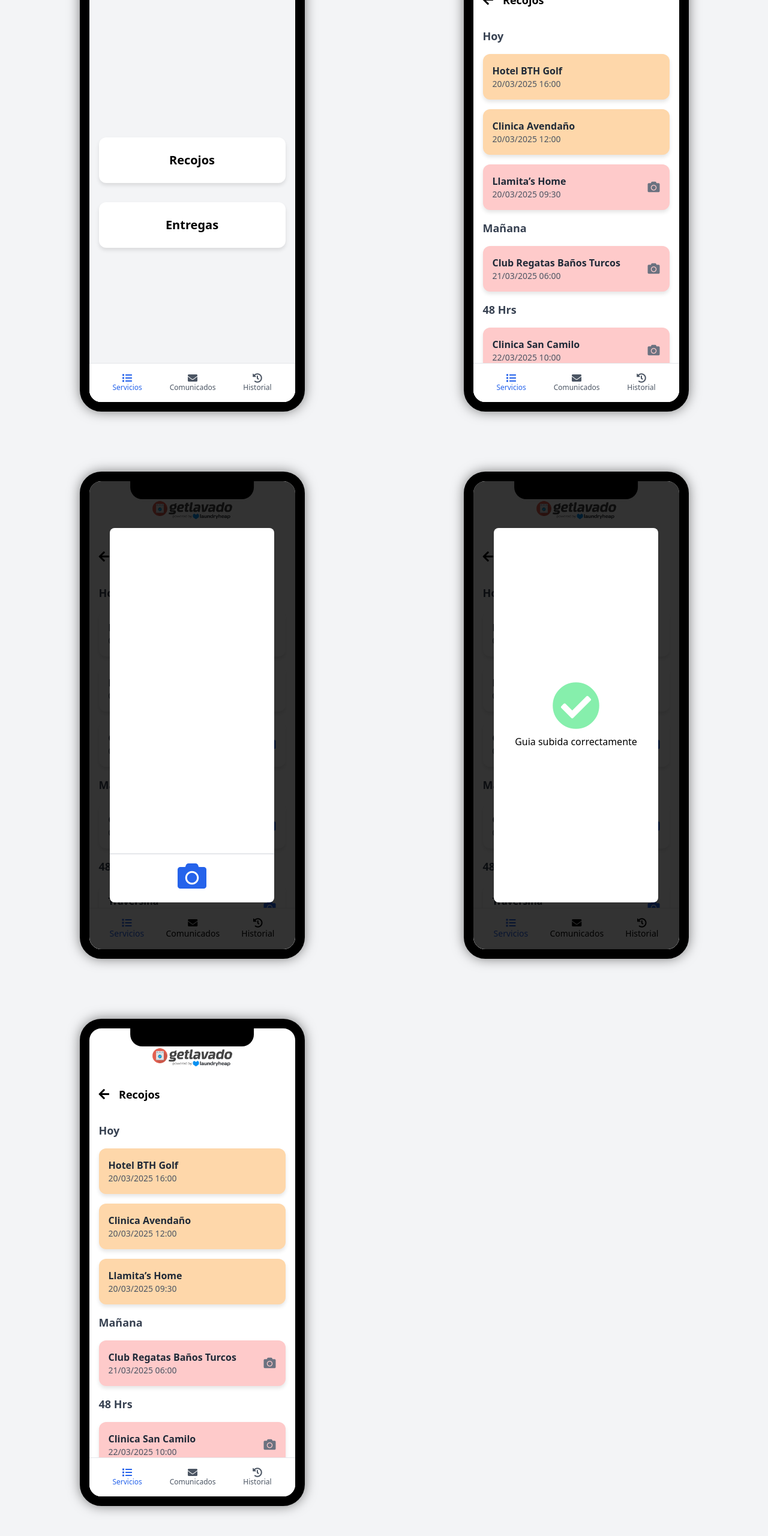
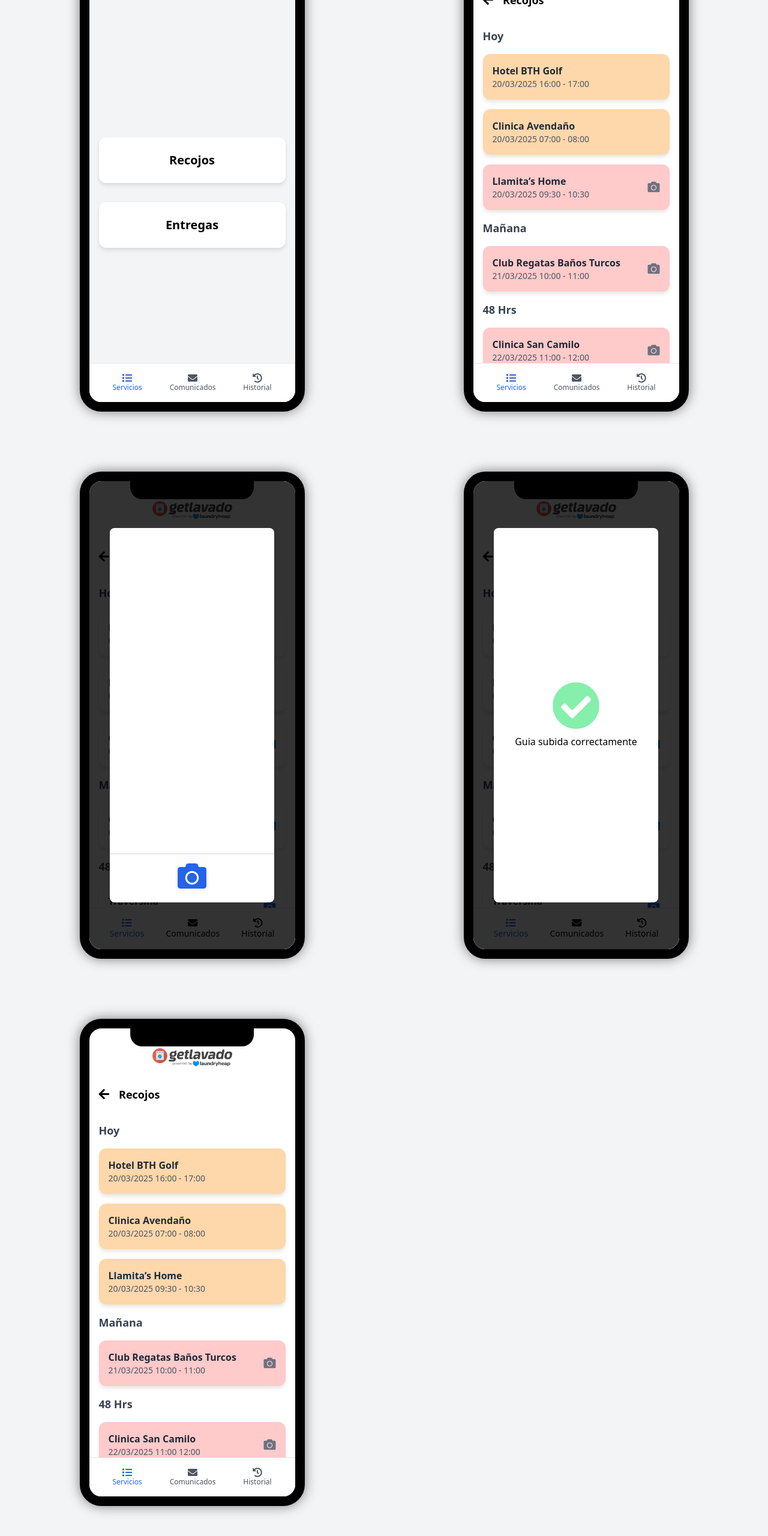
Before and after one commit to tropikow/mockup_station_b2b, a plain HTML site: page index.html in a window 1280 px wide. Shown: the part 176-2736 px from the top of the page at 60% size. Drawn offline with nearby package versions, Linux system fonts and the light colour scheme.

Commit message:
update time display format to include end times for appointments

```diff
--- a/index.html
+++ b/index.html
@@ -131,16 +131,16 @@
                         <h2 class="text-lg font-semibold mb-4 text-gray-700">Hoy</h2>
                         <div class="card bg-orange-200 p-4 mb-4">
                             <h3 class="font-semibold text-gray-800">Hotel BTH Golf</h3>
-                            <p class="text-sm text-gray-600">20/03/2025 16:00</p>
+                            <p class="text-sm text-gray-600">20/03/2025 16:00 - 17:00</p>
                         </div>
                         <div class="card bg-orange-200 p-4 mb-4">
                             <h3 class="font-semibold text-gray-800">Clinica Avendaño</h3>
-                            <p class="text-sm text-gray-600">20/03/2025 12:00</p>
+                            <p class="text-sm text-gray-600">20/03/2025 07:00 - 08:00</p>
                         </div>
                         <div class="card bg-red-200 p-4 mb-4 flex justify-between items-center">
                             <div>
                                 <h3 class="font-semibold text-gray-800">Llamita’s Home</h3>
-                                <p class="text-sm text-gray-600">20/03/2025 09:30</p>
+                                <p class="text-sm text-gray-600">20/03/2025 09:30 - 10:30</p>
                             </div>
                             <i class="fas fa-camera text-xl text-gray-500"></i>
                         </div>
@@ -150,7 +150,7 @@
                         <div class="card bg-red-200 p-4 mb-4 flex justify-between items-center">
                             <div>
                                 <h3 class="font-semibold text-gray-800">Club Regatas Baños Turcos</h3>
-                                <p class="text-sm text-gray-600">21/03/2025 06:00</p>
+                                <p class="text-sm text-gray-600">21/03/2025 10:00 - 11:00</p>
                             </div>
                             <i class="fas fa-camera text-xl text-gray-500"></i>
                         </div>
@@ -160,14 +160,14 @@
                         <div class="card bg-red-200 p-4 mb-4 flex justify-between items-center">
                             <div>
                                 <h3 class="font-semibold text-gray-800">Clinica San Camilo</h3>
-                                <p class="text-sm text-gray-600">22/03/2025 10:00</p>
+                                <p class="text-sm text-gray-600">22/03/2025 11:00 - 12:00</p>
                             </div>
                             <i class="fas fa-camera text-xl text-gray-500"></i>
                         </div>
                         <div class="card bg-red-200 p-4 mb-4 flex justify-between items-center">
                             <div>
                                 <h3 class="font-semibold text-gray-800">BTH Lima Golf</h3>
-                                <p class="text-sm text-gray-600">22/03/2025 13:00</p>
+                                <p class="text-sm text-gray-600">22/03/2025 11:00 - 12:00</p>
                             </div>
                             <i class="fas fa-camera text-xl text-gray-500"></i>
                         </div>
@@ -409,16 +409,16 @@
                         <h2 class="text-lg font-semibold mb-4 text-gray-700">Hoy</h2>
                         <div class="card bg-orange-200 p-4 mb-4">
                             <h3 class="font-semibold text-gray-800">Hotel BTH Golf</h3>
-                            <p class="text-sm text-gray-600">20/03/2025 16:00</p>
+                            <p class="text-sm text-gray-600">20/03/2025 16:00 - 17:00</p>
                         </div>
                         <div class="card bg-orange-200 p-4 mb-4">
                             <h3 class="font-semibold text-gray-800">Clinica Avendaño</h3>
-                            <p class="text-sm text-gray-600">20/03/2025 12:00</p>
+                            <p class="text-sm text-gray-600">20/03/2025 07:00 - 08:00</p>
                         </div>
                         <div class="card bg-orange-200 p-4 mb-4 flex justify-between items-center">
                             <div>
                                 <h3 class="font-semibold text-gray-800">Llamita’s Home</h3>
-                                <p class="text-sm text-gray-600">20/03/2025 09:30</p>
+                                <p class="text-sm text-gray-600">20/03/2025 09:30 - 10:30</p>
                             </div>
                         </div>
                     </section>
@@ -427,7 +427,7 @@
                         <div class="card bg-red-200 p-4 mb-4 flex justify-between items-center">
                             <div>
                                 <h3 class="font-semibold text-gray-800">Club Regatas Baños Turcos</h3>
-                                <p class="text-sm text-gray-600">21/03/2025 06:00</p>
+                                <p class="text-sm text-gray-600">21/03/2025 10:00 - 11:00</p>
                             </div>
                             <i class="fas fa-camera text-xl text-gray-500"></i>
                         </div>
@@ -437,21 +437,21 @@
                         <div class="card bg-red-200 p-4 mb-4 flex justify-between items-center">
                             <div>
                                 <h3 class="font-semibold text-gray-800">Clinica San Camilo</h3>
-                                <p class="text-sm text-gray-600">22/03/2025 10:00</p>
+                                <p class="text-sm text-gray-600">22/03/2025 11:00 12:00</p>
                             </div>
                             <i class="fas fa-camera text-xl text-gray-500"></i>
                         </div>
                         <div class="card bg-red-200 p-4 mb-4 flex justify-between items-center">
                             <div>
                                 <h3 class="font-semibold text-gray-800">BTH Lima Golf</h3>
-                                <p class="text-sm text-gray-600">22/03/2025 13:00</p>
+                                <p class="text-sm text-gray-600">22/03/2025 11:00 - 12:00</p>
                             </div>
                             <i class="fas fa-camera text-xl text-gray-500"></i>
                         </div>
                         <div class="card bg-red-200 p-4 mb-4 flex justify-between items-center">
                             <div>
                                 <h3 class="font-semibold text-gray-800">Traversina</h3>
-                                <p class="text-sm text-gray-600">03/01/2025 10:00</p>
+                                <p class="text-sm text-gray-600">03/01/2025 10:00 - 11:00</p>
                             </div>
                             <i class="fas fa-camera text-xl text-gray-500"></i>
                         </div>
```
Also changed, not shown: history.html (+5 -5 lines).
